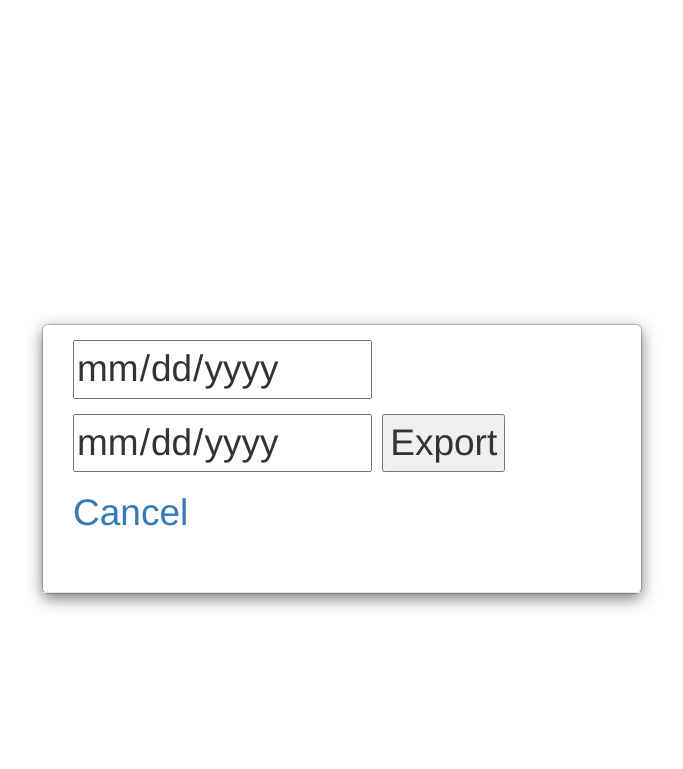
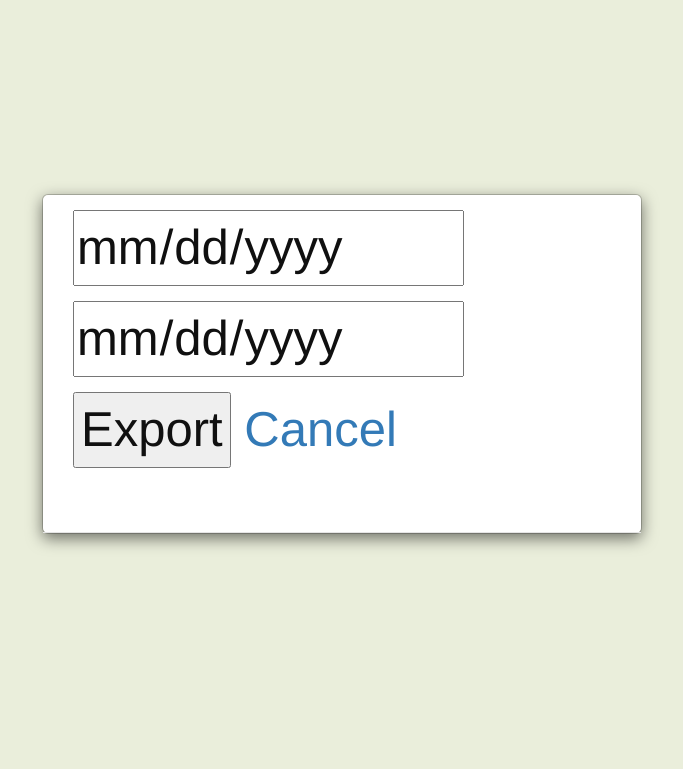
Before and after one commit to naveen272/app, a PHP site: page /report.php in a window 1280 px wide. Shown: the top 769 px of the page, without its empty margins (298-981 px from the left). Run offline with PHP 8.4, Linux system fonts and the light colour scheme; a user stored in the database is signed in; data comes from the database, SQL or seed files in the repository; some libraries are stand-ins or nearby versions.

Commit message:
new css changes

```diff
--- a/report.php
+++ b/report.php
@@ -41,13 +41,13 @@ $result = mysqli_query($link, $sql);
    </head>
    <style>
 body {
-    margin: 11%;
-    padding-top: 153px;
+    margin: 0%;
+    padding-top: 164px;
     font-family: "Helvetica Neue",Helvetica,Arial,sans-serif;
-    font-size: 37px;
-    line-height: 1.42857143;
-    color: #333;
-    background-color: #fff;
+    font-size: 49px;
+    line-height: 1.428571;
+    color: #101010;
+    background-color: #eaeedb;
 }
 .btn {
     display: inline-block;
```
